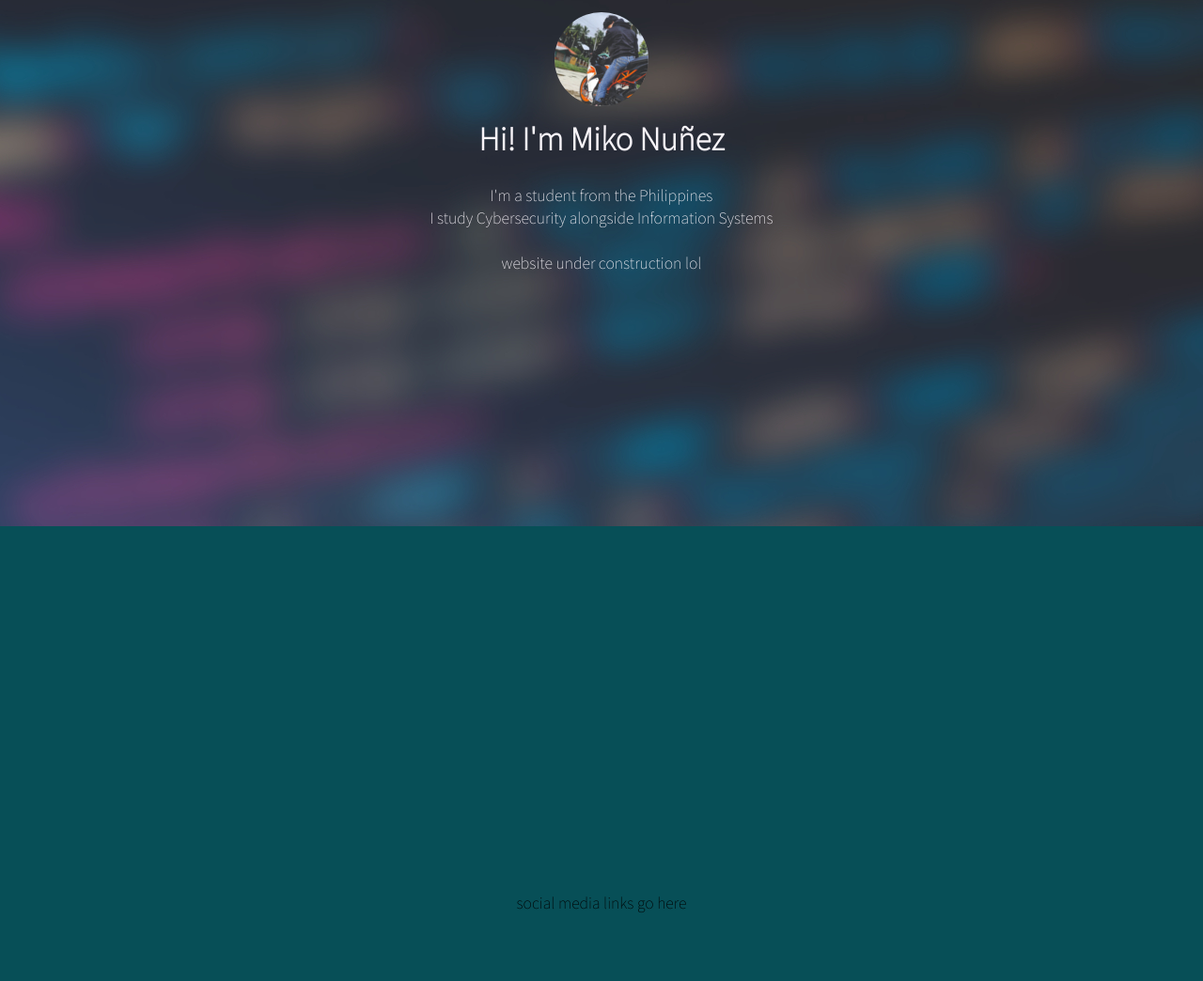
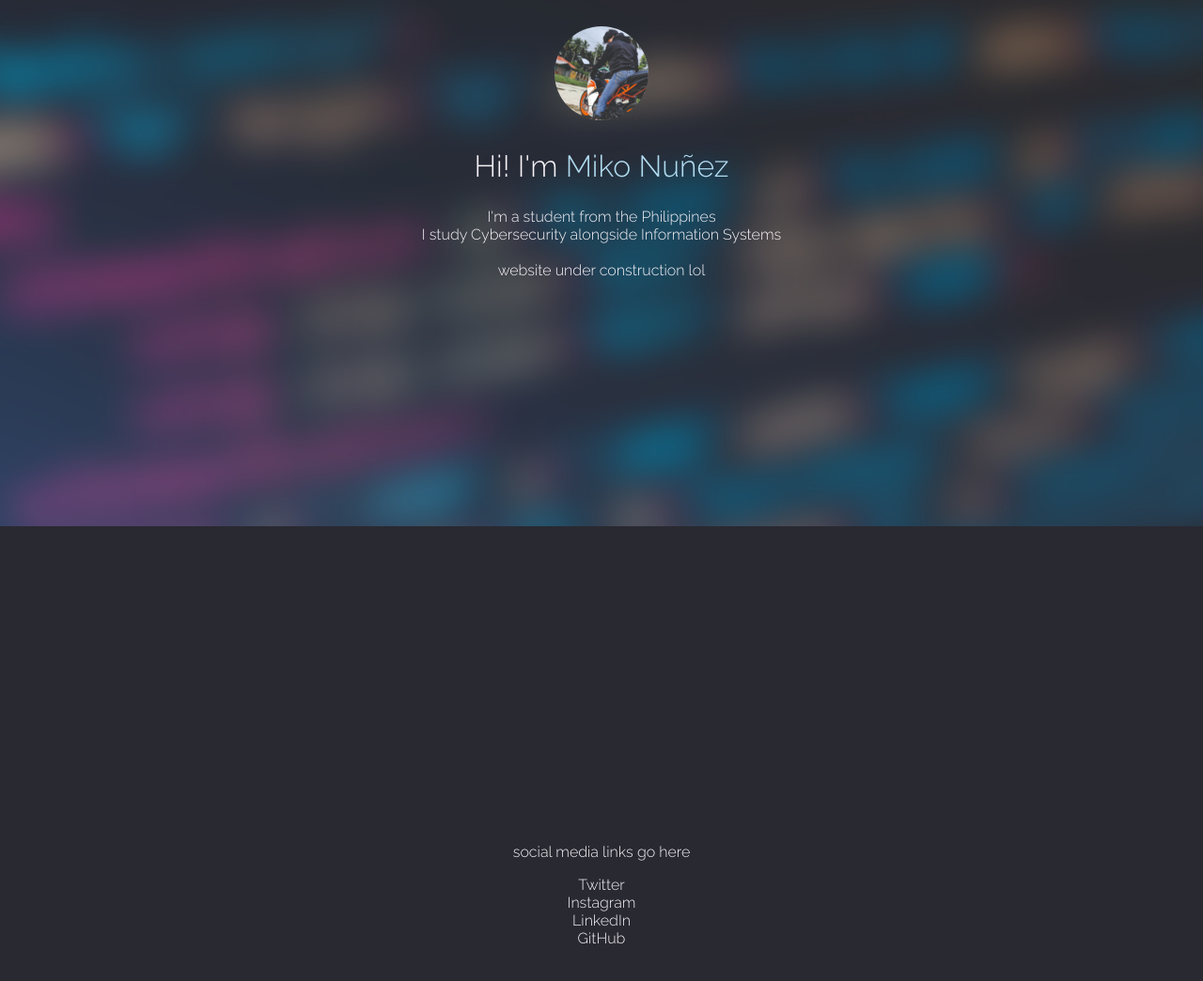
Before and after one commit to mikonunyez/mikonunyez.github.io, a plain HTML site: page index.html in a window 1280 px wide. Shown: the part 240-1284 px from the top of the page at 94% size. Drawn offline with Linux system fonts and the light colour scheme.

Commit message:
added placeholders for social links

```diff
--- a/index.html
+++ b/index.html
@@ -5,6 +5,7 @@
     <!-- meta -->
     <meta charset="utf-8">
     <meta name="viewport" content="width=device-width, initial-scale=1">
+    <meta name="description" content="Miko Nuñez' portfolio">
 
     <!-- icons -->
     <link rel="apple-touch-icon" sizes="180x180" href="img/icons/apple-touch-icon.png">
@@ -13,6 +14,7 @@
 
     <!-- fonts -->
     <link href="https://fonts.googleapis.com/css2?family=Noto+Sans+JP:wght@100&display=swap" rel="stylesheet">
+    <link href="https://fonts.googleapis.com/css2?family=Raleway:wght@300&display=swap" rel="stylesheet">
 
     <!-- css -->
     <link rel="stylesheet" href="style.css">
@@ -31,7 +33,7 @@
 
     <div class="about-container" id="about">
       <img class="about-profile" src="img/profile.jpg" alt="picture of me">
-      <h1>Hi! I'm Miko Nuñez</h1>
+      <h1>Hi! I'm <strong>Miko Nuñez</strong></h1>
       <p>
         I'm a student from the Philippines<br>
         I study Cybersecurity alongside Information Systems<br><br>
@@ -41,6 +43,13 @@
 
     <div class="contact-container" id="contact">
       <p>social media links go here</p>
+
+      <ul>
+        <li><a href="https://twitter.com/mikonunyez" target="_blank">Twitter</a></li>
+        <li><a href="https://instagram.com/mikonunyez" target="_blank">Instagram</a></li>
+        <li><a href="https://linkedin.com/in/mikonunyez" target="_blank">LinkedIn</a></li>
+        <li><a href="https://github.com/mikonunyez" target="_blank">GitHub</a></li>
+      </ul>
     </div>
 
     <!-- <footer>
--- a/style.css
+++ b/style.css
@@ -1,5 +1,6 @@
 html{
     scroll-behavior: smooth;
+    font-family: 'Raleway', sans-serif;
 }
 
 body{
@@ -20,7 +21,6 @@ body{
     padding: 0 0 0 10px;
   }
   .nav-container ul li a{
-    font-family: 'Noto Sans JP', sans-serif;
     text-decoration: none;
     color: white;
   }
@@ -31,7 +31,6 @@ body{
   align-items: center;
   justify-content: center;
   text-align: center;
-  font-family: 'Noto Sans JP', sans-serif;
   color: 	#F8F4F9;
   width: 100%;
   height: 100vh;
@@ -40,22 +39,39 @@ body{
   background: url(img/background.jpg) no-repeat center center fixed;
 }
   .about-container h1{
+    font-weight: 100;
     margin: 10px;
+  }
+  .about-container h1 strong{
+    font-weight: normal;
+    color: #B1DDF1;
   }
   .about-profile{
     border-radius: 50%;
+    padding: 20px;
   }
 
 .contact-container{
   display: flex;
+  flex-flow: column;
   align-items: center;
   justify-content: center;
   height: 100vh;
-  background-color: #074F57;
+  background-color: #292931;
+  color: #F8F4F9;
 }
   .contact-container p{
-    font-family: 'Noto Sans JP', sans-serif;
     margin: 0;
+  }
+  .contact-container ul{
+    padding: 0;
+    list-style: none;
+    text-align: center;
+  }
+  .contact-container ul li a{
+    text-decoration: none;
+    color: #F8F4F9;
+    target: '_blank';
   }
 
 footer{
@@ -63,6 +79,5 @@ footer{
   justify-content: center;
   margin: ;
   color: white;
-  /* font-family: 'Noto Sans JP', sans-serif; */
   background-color: black;
 }
```
